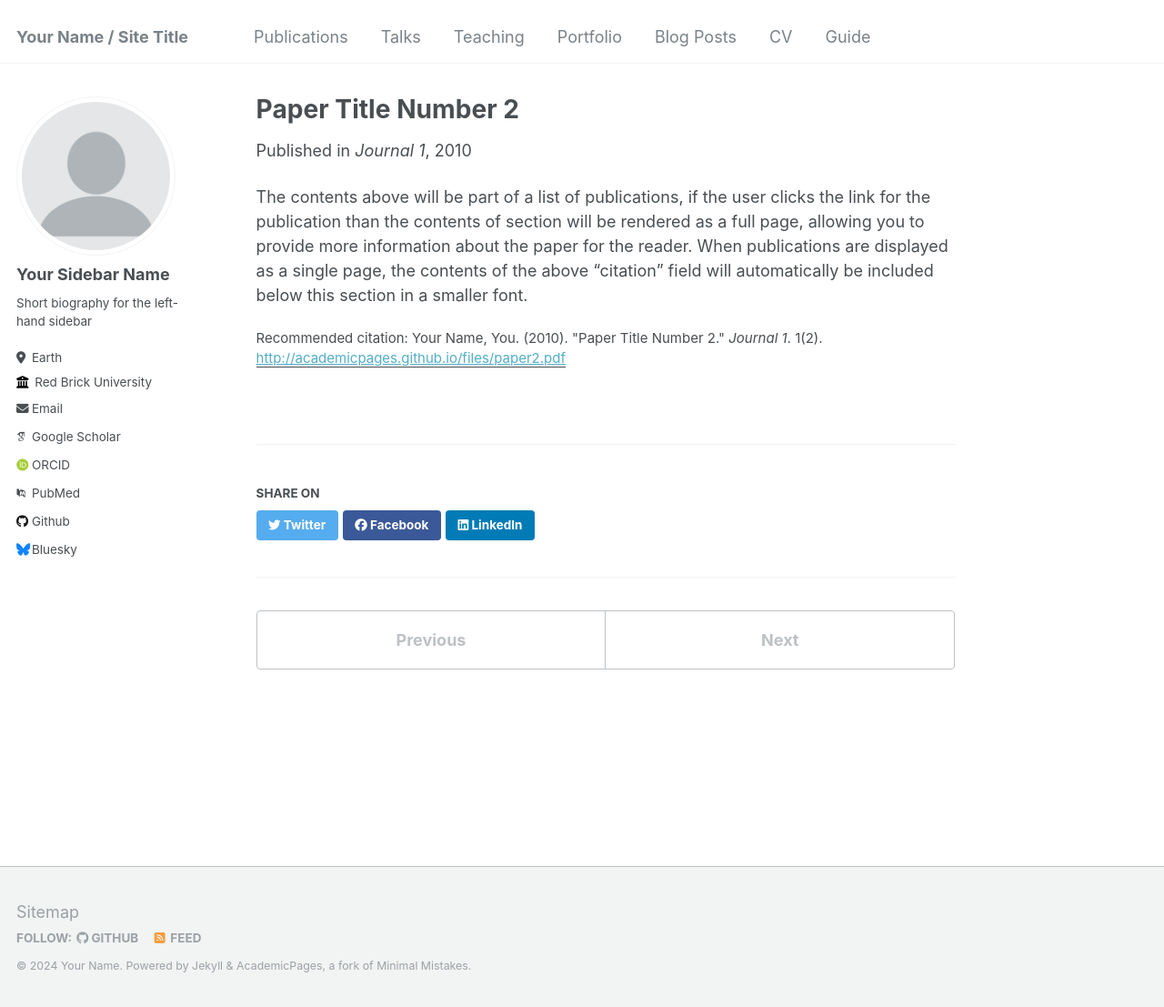
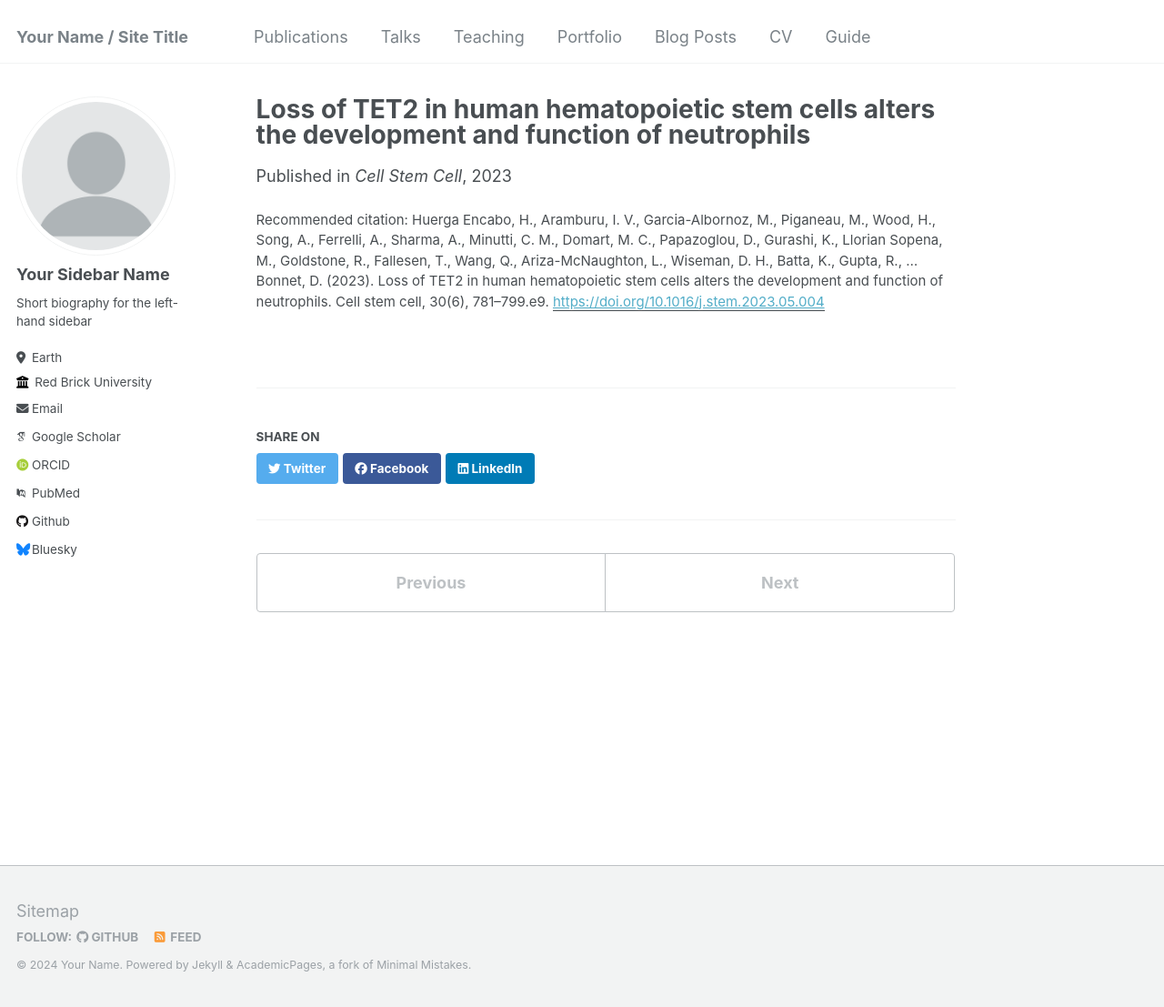
Before and after one commit to EspressoKris/Portfolio, a Jekyll site: the page built from _publications/2010-10-01-paper-title-number-2.md, in a window 1280 px wide and 1107 px high. Shown: the whole window at 91% size. Built offline with Jekyll 4.4.1, drawn with Linux system fonts in a browser that asks for light colours; some web fonts are replaced.

Commit message:
Update 2010-10-01-paper-title-number-2.md

```diff
--- a/_publications/2010-10-01-paper-title-number-2.md
+++ b/_publications/2010-10-01-paper-title-number-2.md
@@ -1,12 +1,10 @@
 ---
-title: "Paper Title Number 2"
+title: "Loss of TET2 in human hematopoietic stem cells alters the development and function of neutrophils"
 collection: publications
 permalink: /publication/2010-10-01-paper-title-number-2
-excerpt: 'This paper is about the number 2. The number 3 is left for future work.'
-date: 2010-10-01
-venue: 'Journal 1'
-paperurl: 'http://academicpages.github.io/files/paper2.pdf'
-citation: 'Your Name, You. (2010). &quot;Paper Title Number 2.&quot; <i>Journal 1</i>. 1(2).'
+excerpt: 'This paper is about the number 1. The number 2 is left for future work.'
+date: 2023-06-01
+venue: 'Cell Stem Cell'
+paperurl: https://doi.org/10.1016/j.stem.2023.05.004
+citation: 'Huerga Encabo, H., Aramburu, I. V., Garcia-Albornoz, M., Piganeau, M., Wood, H., Song, A., Ferrelli, A., Sharma, A., Minutti, C. M., Domart, M. C., Papazoglou, D., Gurashi, K., Llorian Sopena, M., Goldstone, R., Fallesen, T., Wang, Q., Ariza-McNaughton, L., Wiseman, D. H., Batta, K., Gupta, R., … Bonnet, D. (2023). Loss of TET2 in human hematopoietic stem cells alters the development and function of neutrophils. Cell stem cell, 30(6), 781–799.e9.'
 ---
-
-The contents above will be part of a list of publications, if the user clicks the link for the publication than the contents of section will be rendered as a full page, allowing you to provide more information about the paper for the reader. When publications are displayed as a single page, the contents of the above "citation" field will automatically be included below this section in a smaller font.
```
